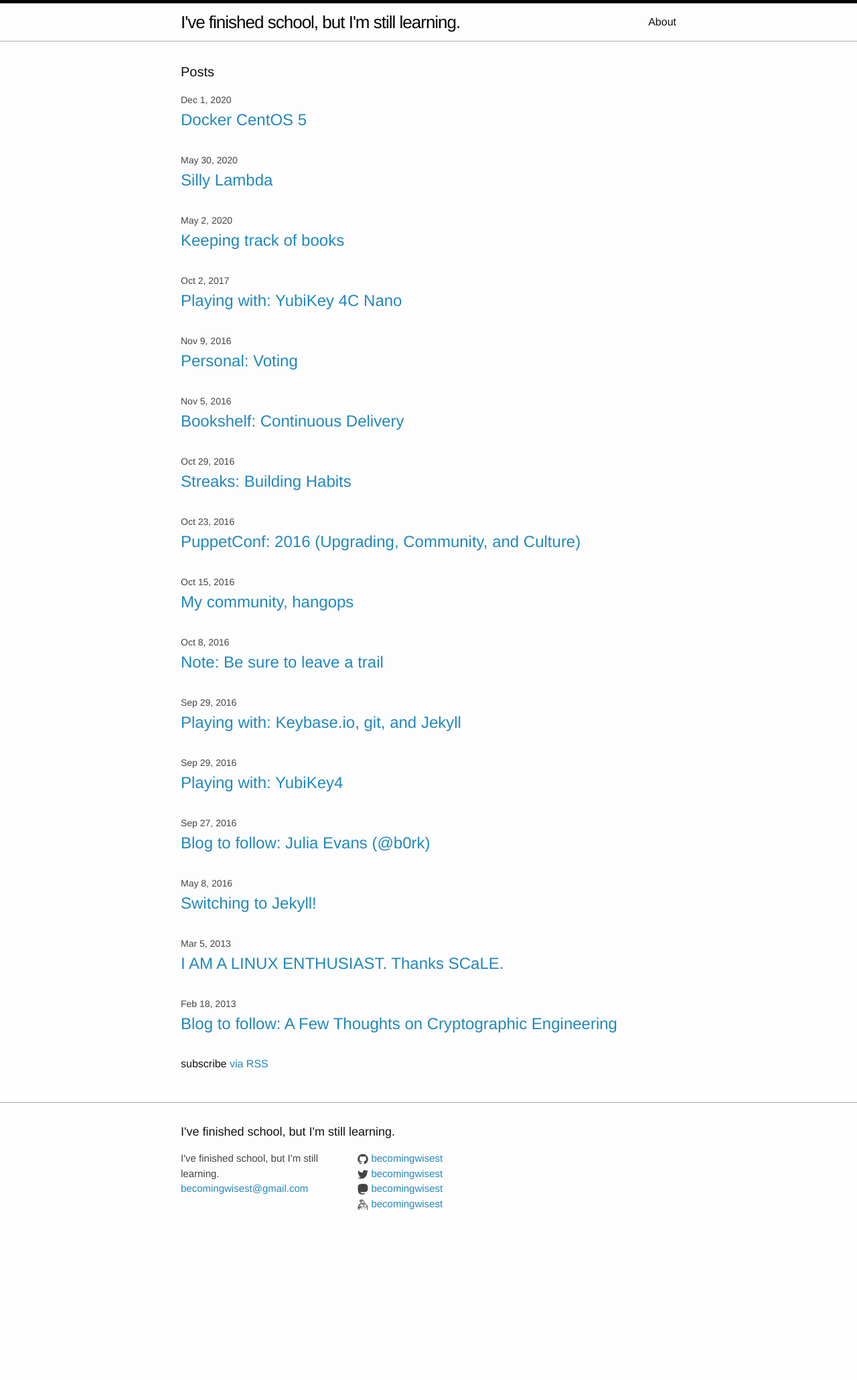
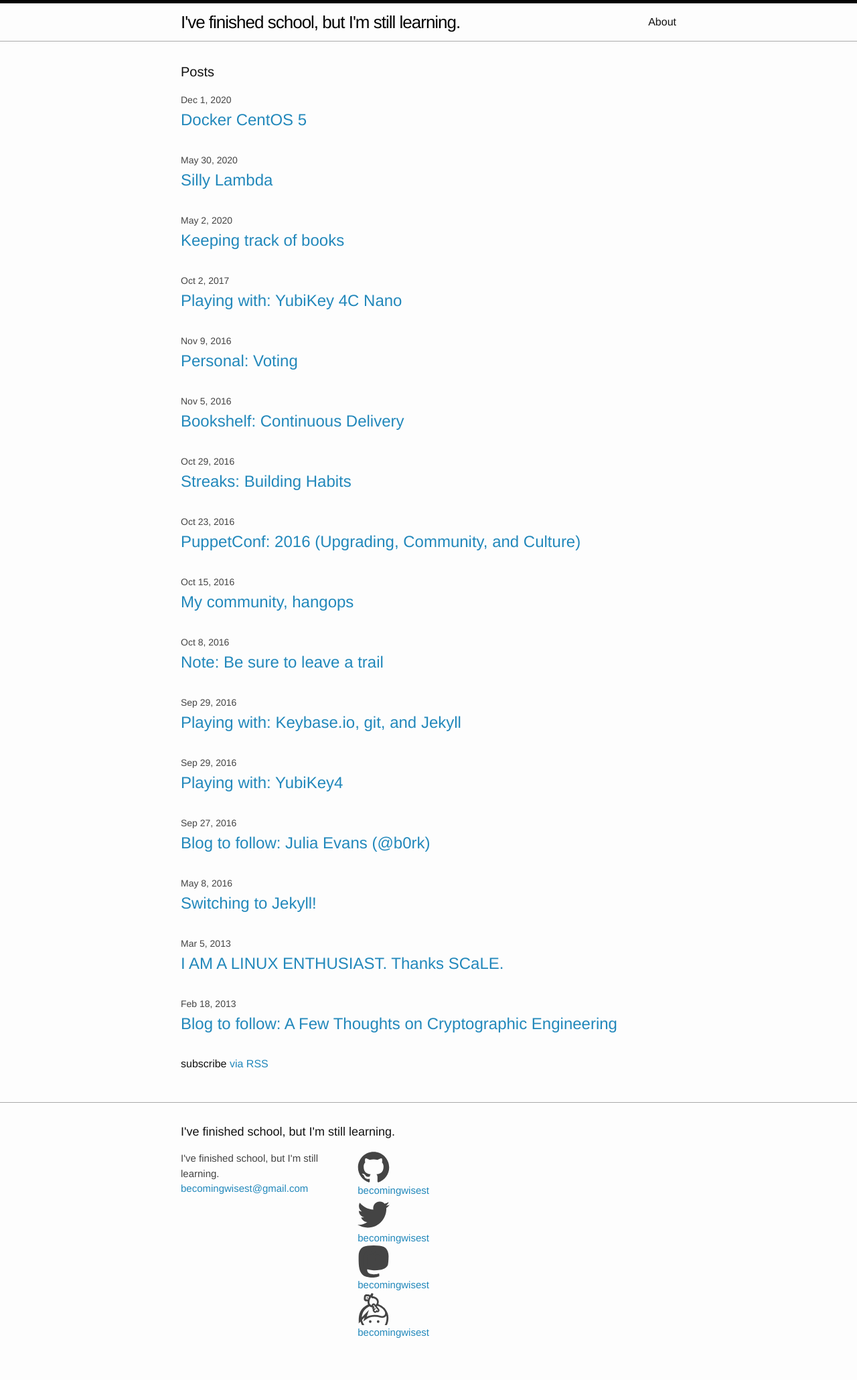
Before and after one commit to becomingwisest/becoming.wise.st, a Jekyll site: the page built from index.html, in a window 1280 px wide. Shown: the whole page at 67% size. Built offline with Jekyll 4.4.1, drawn with Linux system fonts in a browser that asks for light colours; before the commit the page ends 1869 px from its top, so only the background shows below that.

Commit message:
bigger svg icons

```diff
--- a/_sass/_base.scss
+++ b/_sass/_base.scss
@@ -195,8 +195,8 @@ pre {
 
     > svg {
         display: inline-block;
-        width: 16px;
-        height: 16px;
+        width: 48px;
+        height: 48px;
         vertical-align: middle;
 
         path {
```
